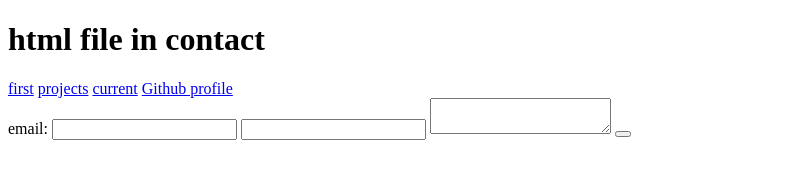
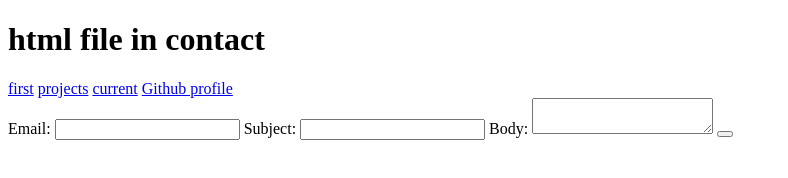
Before and after one commit to AvailableUsernameA/DSC106_lab01, a plain HTML site: page contact/index.html in a window 1280 px wide. Shown: the whole page, without its empty margins (0-788 px from the left). Drawn offline with Linux system fonts and the light colour scheme.

Commit message:
add contact form

```diff
--- a/contact/index.html
+++ b/contact/index.html
@@ -15,9 +15,11 @@
     </nav>
 
     <form action="mailto:huc014@ucsd.edu" method="post" enctype="text/plain">
-        <label>email:</label>
+        <label>Email:</label>
         <input name="email" type="email">
+        <label>Subject:</label>
         <input name="subject">
+        <label>Body:</label>
         <textarea name="body"></textarea>
         <button></button>
     </form>
```
